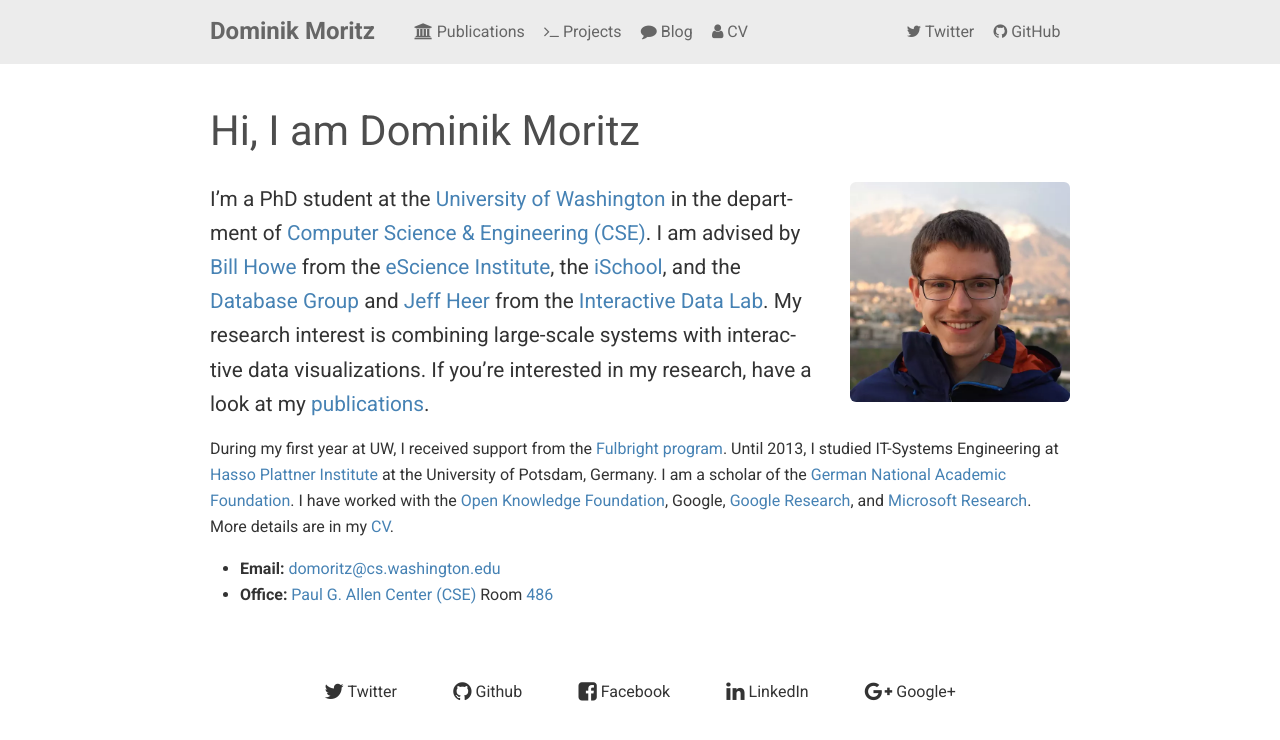
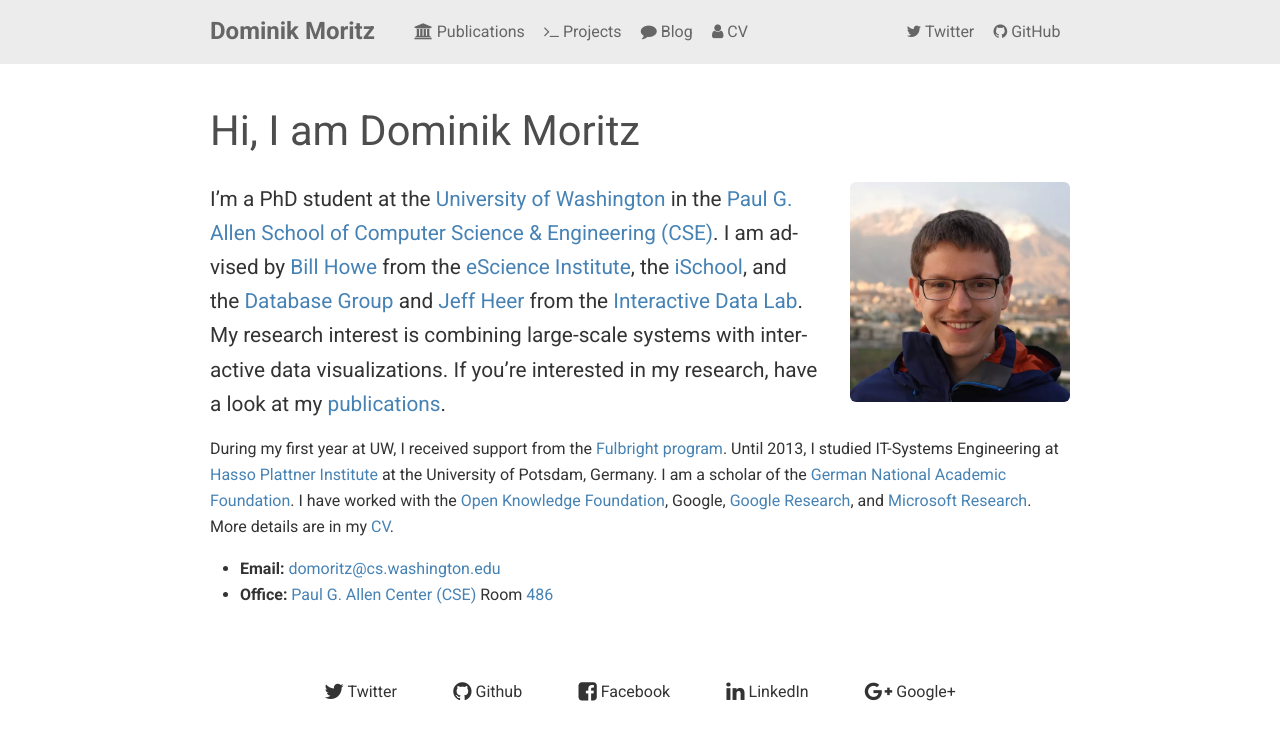
Before and after one commit to domoritz/domoritz.github.io, a Jekyll site: the page built from index.md, in a window 1280 px wide, cut to the strip 0-796 px from the top of the page. Shown: the top 740 px of the strip. Built offline with Jekyll 4.4.1, drawn with Linux system fonts in a browser that asks for light colours; nearby versions of some CDN libraries.

Commit message:
Update name

```diff
--- a/index.md
+++ b/index.md
@@ -7,7 +7,7 @@
 <div class="intro" markdown="1">
 
 <span class="lead">
-I'm a PhD student at the [University of Washington](http://www.washington.edu/) in the department of [Computer Science & Engineering (CSE)](http://www.cs.washington.edu/). I am advised by [Bill Howe](http://homes.cs.washington.edu/~billhowe/) from the [eScience Institute](http://escience.washington.edu/), the [iSchool](https://ischool.uw.edu/), and the [Database Group](http://db.cs.washington.edu/) and [Jeff Heer](http://homes.cs.washington.edu/~jheer/) from the [Interactive Data Lab](http://idl.cs.washington.edu/). My research interest is combining large-scale systems with interactive data visualizations. If you're interested in my research, have a look at my [publications]({{ "/publications" | relative_url }}).
+I'm a PhD student at the [University of Washington](http://www.washington.edu/) in the [Paul G. Allen School of Computer Science & Engineering (CSE)](http://www.cs.washington.edu/). I am advised by [Bill Howe](http://homes.cs.washington.edu/~billhowe/) from the [eScience Institute](http://escience.washington.edu/), the [iSchool](https://ischool.uw.edu/), and the [Database Group](http://db.cs.washington.edu/) and [Jeff Heer](http://homes.cs.washington.edu/~jheer/) from the [Interactive Data Lab](http://idl.cs.washington.edu/). My research interest is combining large-scale systems with interactive data visualizations. If you're interested in my research, have a look at my [publications]({{ "/publications" | relative_url }}).
 </span>
 </div>
 
```
